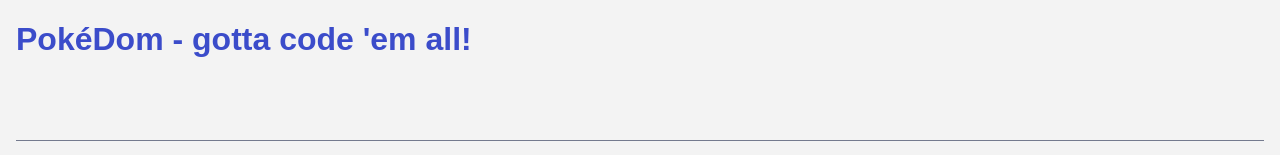
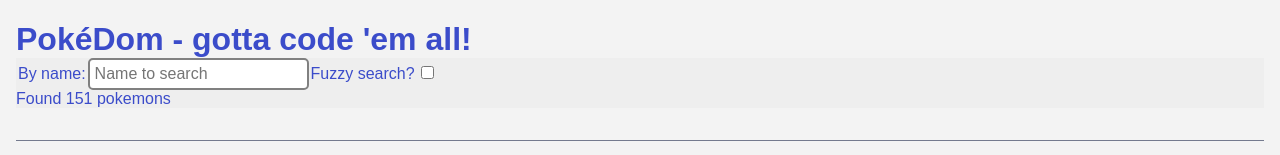
Before and after one commit to hope-sugden/pokemon-react, a React (Create React App) app: page / in a window 1280 px wide. Shown: the top 155 px of the page. Built offline with nearby package versions, Linux system fonts and the light colour scheme.

Commit message:
completed work

```diff
--- a/src/App.jsx
+++ b/src/App.jsx
@@ -1,13 +1,38 @@
+import { useState } from 'react';
 import './App.scss';
 import NavBar from './containers/NavBar/NavBar';
 import PokemonImageList from './containers/PokemonImageList/PokemonImageList';
 import pokemonArr from "./data/pokemon";
 
 const App = () => {
+  const [searchTerm, setSearchTerm] = useState("");
+  const [fuzzySearch, setFuzzySearch] = useState(false);
+
+  const toggleFuzzySearch = () => {
+    setFuzzySearch(!fuzzySearch)
+  }
+
+
+  const filteredPokemon = pokemonArr.filter(pokemon => {
+    if(fuzzySearch)
+       return pokemon.name.toLowerCase().includes(searchTerm)
+
+  else
+      return pokemon.name.toLowerCase().startsWith(searchTerm)
+  });
+
+
+  console.log("filteredPokemon");
+  console.log(filteredPokemon);
+
+  const searchTermChangeHandler = event => {
+    const text = event.target.value.toLowerCase();
+    setSearchTerm(text);
+  }
   return (
     <div className="">
-      <NavBar />
-      <PokemonImageList pokemonArr={pokemonArr} />
+      <NavBar searchTerm={searchTerm} searchTermChangeHandler={searchTermChangeHandler} searchResultCount={filteredPokemon.length} toggleFuzzySearch={toggleFuzzySearch}/>
+      <PokemonImageList pokemonArr={filteredPokemon} />
     </div>
   );
 }
--- a/src/components/SearchBox/SearchBox.jsx
+++ b/src/components/SearchBox/SearchBox.jsx
@@ -1,11 +1,20 @@
 import React from 'react';
 import './SearchBox.scss';
 
-const SearchBox = () => {
+const SearchBox = ({searchTerm, searchTermChangeHandler,searchResultCount,toggleFuzzySearch}) => {
+
+  let searchResultText = searchResultCount == 1 ? `Found 1 pokemon`:`Found ${searchResultCount} pokemons`;
   return (
-    <div >
-        SearchBox
-    </div>
+    <div className='search-box'>
+   <label htmlFor="searchBox">By name:</label>
+   <input type="text" id="searchBox" className='search-box__name-search'
+      placeholder='Name to search' onChange={searchTermChangeHandler}
+      value={searchTerm}
+    />
+    <label htmlFor="fuzzySearch">Fuzzy search? </label>
+    <input id="fuzzySearch" type="checkbox" className='search-box__fuzzy-ind' onClick={toggleFuzzySearch}/>
+<p>{searchResultText}</p>
+</div>
   )
 }
 
--- a/src/containers/NavBar/NavBar.jsx
+++ b/src/containers/NavBar/NavBar.jsx
@@ -1,10 +1,12 @@
 import React from 'react'
 import './NavBar.scss';
+import SearchBox from '../../components/SearchBox/SearchBox';
 
-const NavBar = () => {
+const NavBar = ({searchTerm, searchTermChangeHandler,searchResultCount,toggleFuzzySearch}) => {
   return (
     <div className='navbar' >
          <h1 className='navbar__header' >PokéDom - gotta code 'em all!</h1>
+         <SearchBox searchTerm={searchTerm} searchTermChangeHandler={searchTermChangeHandler} searchResultCount={searchResultCount} toggleFuzzySearch={toggleFuzzySearch}/>
     </div>
   )
 }
```
